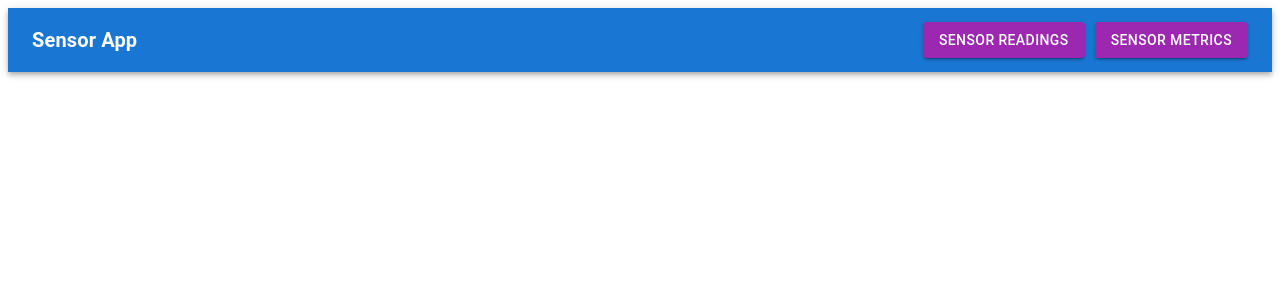
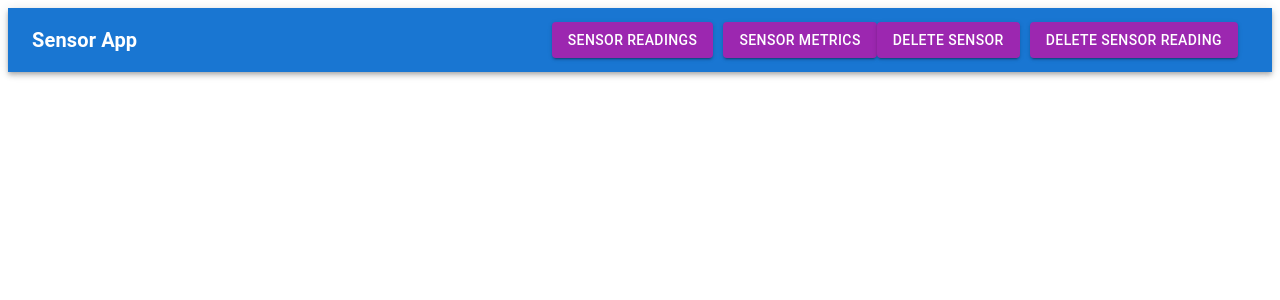
Before and after one commit to gerasmark/ReportingService, a Next.js app in the folder frontend/: page / in a window 1280 px wide. Shown: the top 300 px of the page. Built offline with nearby package versions, Linux system fonts and the light colour scheme.

Commit message:
added buttons for new pages

```diff
--- a/frontend/app/AppBar.tsx
+++ b/frontend/app/AppBar.tsx
@@ -23,6 +23,16 @@ const MyAppBar = () => {
               Sensor Metrics
             </Button>
           </Link>
+          <Link href="/deleteSensor" color="inherit" style={{ textDecoration: 'none' }}>
+            <Button variant="contained" color="secondary" style={{ marginRight: '10px' }}>
+              Delete Sensor
+            </Button>
+          </Link>
+          <Link href="/deleteSensorReading" color="inherit" style={{ textDecoration: 'none' }}>
+            <Button variant="contained" color="secondary" style={{ marginRight: '10px' }}>
+              Delete Sensor Reading
+            </Button>
+          </Link>
         </div>
       </Toolbar>
     </AppBar>
```
